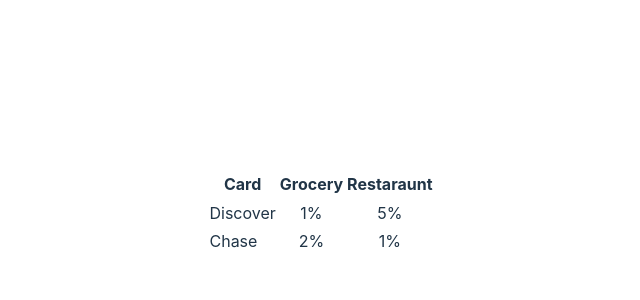
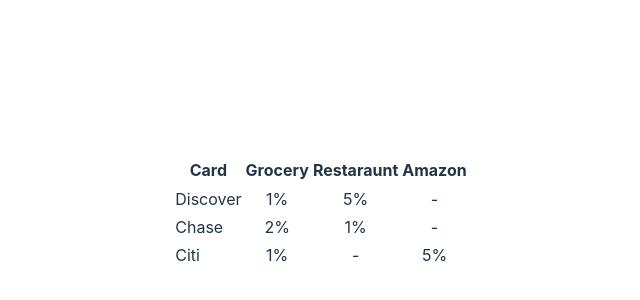
Before and after one commit to daanibhaya/CardBenefitsTracker, a React (Vite) app in the folder frontend/: page / in a window 1280 px wide. Shown: the part 220-520 px from the top of the page, without its empty margins (319-959 px from the left). Built offline with nearby package versions, Linux system fonts and the light colour scheme.

Commit message:
Fill test table with more data

```diff
--- a/frontend/src/App.tsx
+++ b/frontend/src/App.tsx
@@ -4,8 +4,9 @@
 import './App.css'
 
 const cardData = [
-  { name: "Discover", grocery: 1, restaraunt: 5 },
-  { name: "Chase", grocery: 2, restaraunt: 1 }
+  { name: "Discover", grocery: "1%", restaraunt: "5%", amazon: "-" },
+  { name: "Chase", grocery: "2%", restaraunt: "1%", amazon: "-"},
+  { name: "Citi", grocery: "1%", restaraunt: "-", amazon: "5%"}
 ]
 
 function App() {
@@ -18,13 +19,15 @@
             <th>Card</th>
             <th>Grocery</th>
             <th>Restaraunt</th>
+            <th>Amazon</th>
           </tr>
           {cardData.map((val, key) => {
             return (
               <tr key={key}>
                 <td className="cardName">{val.name}</td>
-                <td>{val.grocery}%</td>
-                <td>{val.restaraunt}%</td>
+                <td>{val.grocery}</td>
+                <td>{val.restaraunt}</td>
+                <td>{val.amazon}</td>
               </tr>
             )
           })}
```
